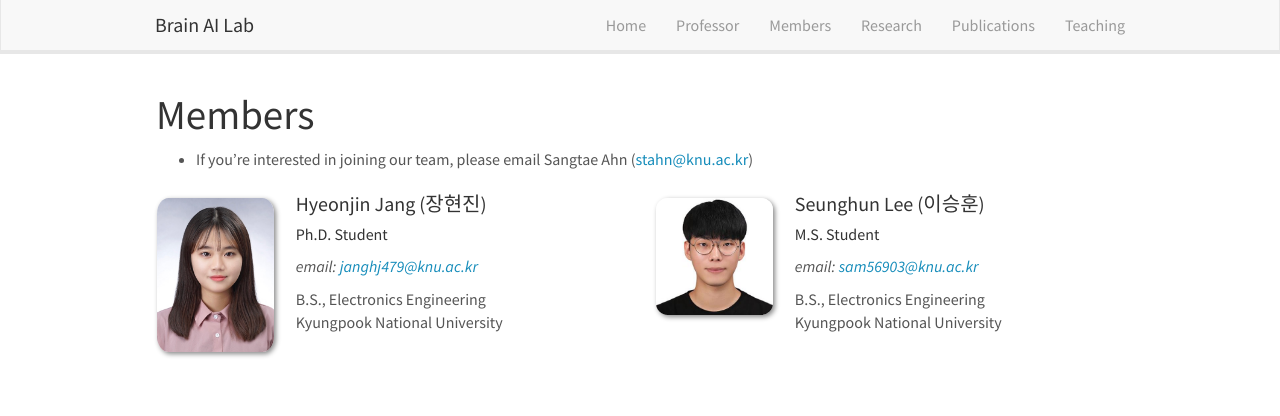
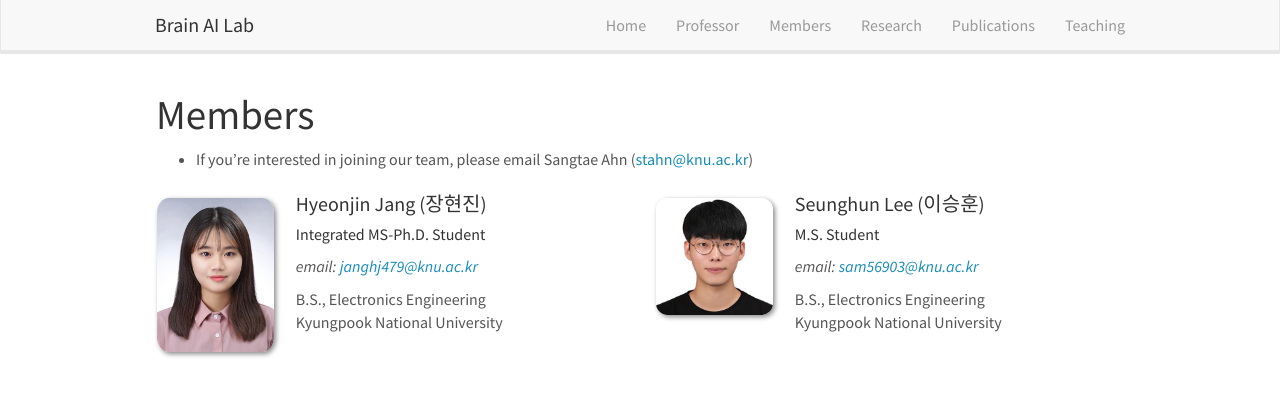
Before and after one commit to KNU-BrainAI/knu-brainai.github.io, a Jekyll site: the page built from _pages/members.md, in a window 1280 px wide and 900 px high. Shown: the top 416 px of the window. Built offline with Jekyll 4.4.1, drawn with Linux system fonts in a browser that asks for light colours; nearby versions of some CDN libraries.

Commit message:
Update team_members.yml

```diff
--- a/_data/team_members.yml
+++ b/_data/team_members.yml
@@ -1,6 +1,6 @@
 - name: Hyeonjin Jang (장현진)
   photo: hjjang.jpg
-  info: Ph.D. Student
+  info: Integrated MS-Ph.D. Student
   email: janghj479@knu.ac.kr
   number_educ: 2
   education1: B.S., Electronics Engineering
```
